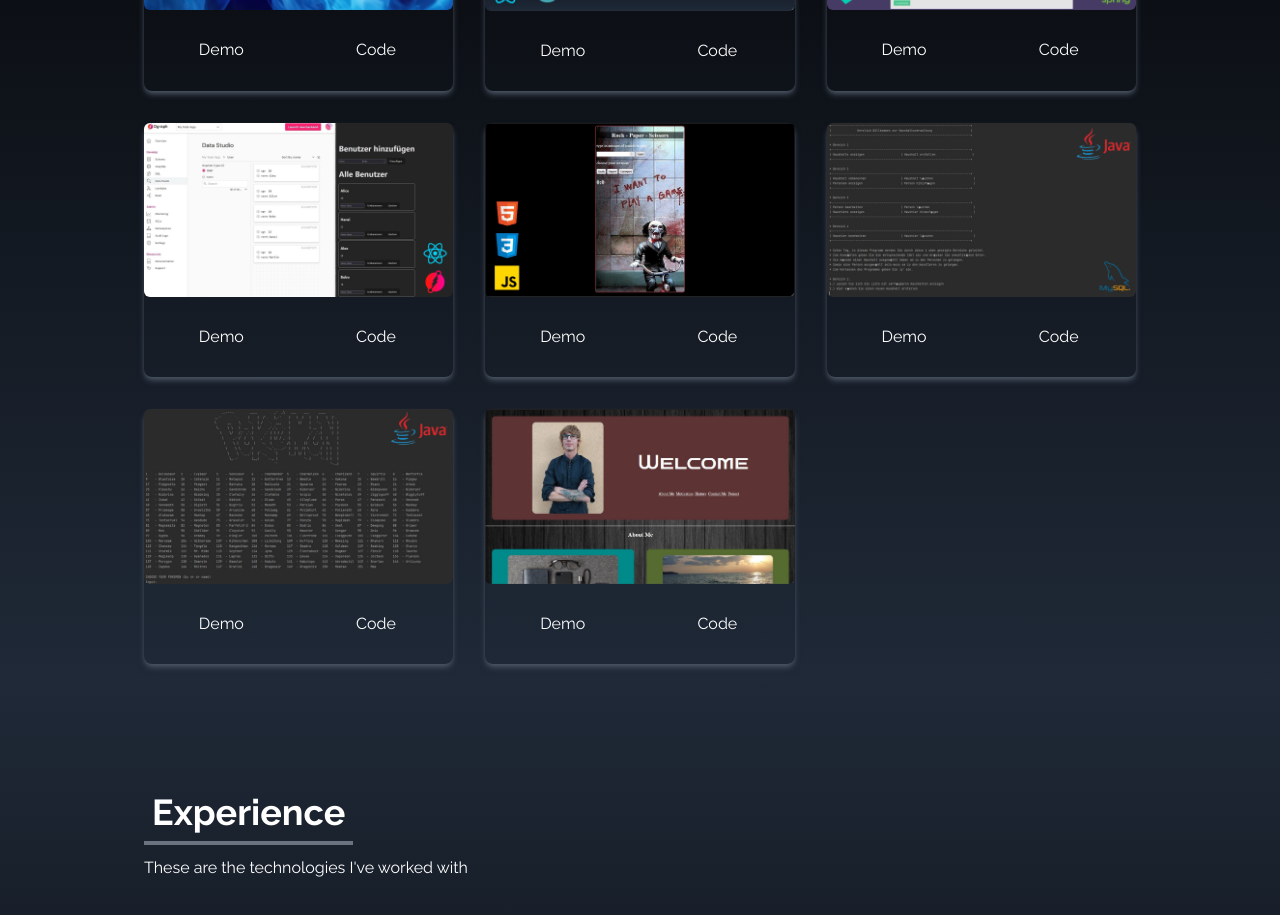
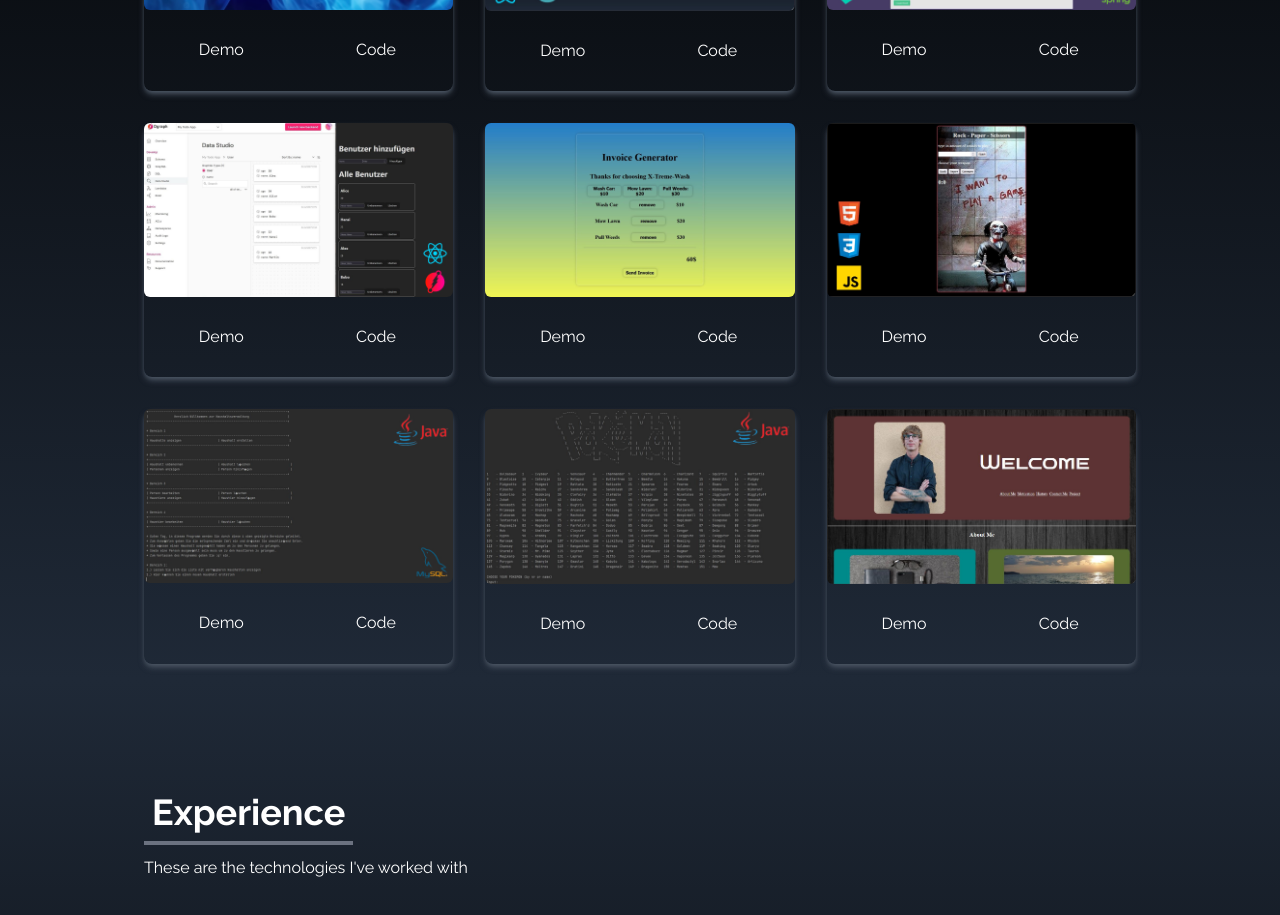
Before and after one commit to usernameB99/my-react-portfolio, a React (Create React App) app: page / in a window 1280 px wide. Shown: the part 2020-2935 px from the top of the page. Built offline with nearby package versions, Linux system fonts and the light colour scheme.

Commit message:
added invoiceGenerator

```diff
--- a/src/components/Portfolio.jsx
+++ b/src/components/Portfolio.jsx
@@ -7,6 +7,7 @@ import pkmn from "../assets/portfolio/pkmn.JPG";
 import portfolioV1 from "../assets/portfolio/portfolioV1.JPG";
 import jdbc from "../assets/portfolio/jdbc.JPG";
 import LiquidCalculator from "../assets/portfolio/LiquidCalculator.jpg";
+import invoiceGenerator from "../assets/portfolio/invoiceGenerator.jpg";
 import Popup from './Popup'
 import { useState } from "react";
 
@@ -47,27 +48,34 @@ const Portfolio = () => {
     },
     {
       id: 4,
+      src: invoiceGenerator,
+      demoLink: "https://usernameb99.github.io/Invoice_Generator/",
+      codeLink: "https://github.com/usernameB99/Invoice_Generator",
+      hoverText: "Invoice generator with JavaScript"
+    },
+    {
+      id: 5,
       src: rpsExercise,
       demoLink: "https://usernameb99.github.io/RockPaperScissors/",
       codeLink: "https://github.com/usernameB99/RockPaperScissors",
-      hoverText: "Rock paper scissors in JavaScript"
+      hoverText: "Rock paper scissors with JavaScript"
     },
     {
-      id: 5,
+      id: 6,
       src: jdbc,
       demoLink: "https://github.com/usernameB99/JDBC",
       codeLink: "https://github.com/usernameB99/JDBC",
       hoverText: "Java personal management with dao classes & data base connection "
     },
     {
-      id: 5,
+      id: 7,
       src: pkmn,
       demoLink: "https://github.com/usernameB99/Pokemon",
       codeLink: "https://github.com/usernameB99/Pokemon",
       hoverText: "Pokemon arena battle in Java with csv reader"
     },
     {
-      id: 6,
+      id: 8,
       src: portfolioV1,
       demoLink: "https://usernameb99.github.io/first-portfolio/",
       codeLink: "https://github.com/usernameB99/usernameB99.github.io",
```
Also changed, not shown: src/assets/portfolio/invoiceGenerator.jpg (added).
